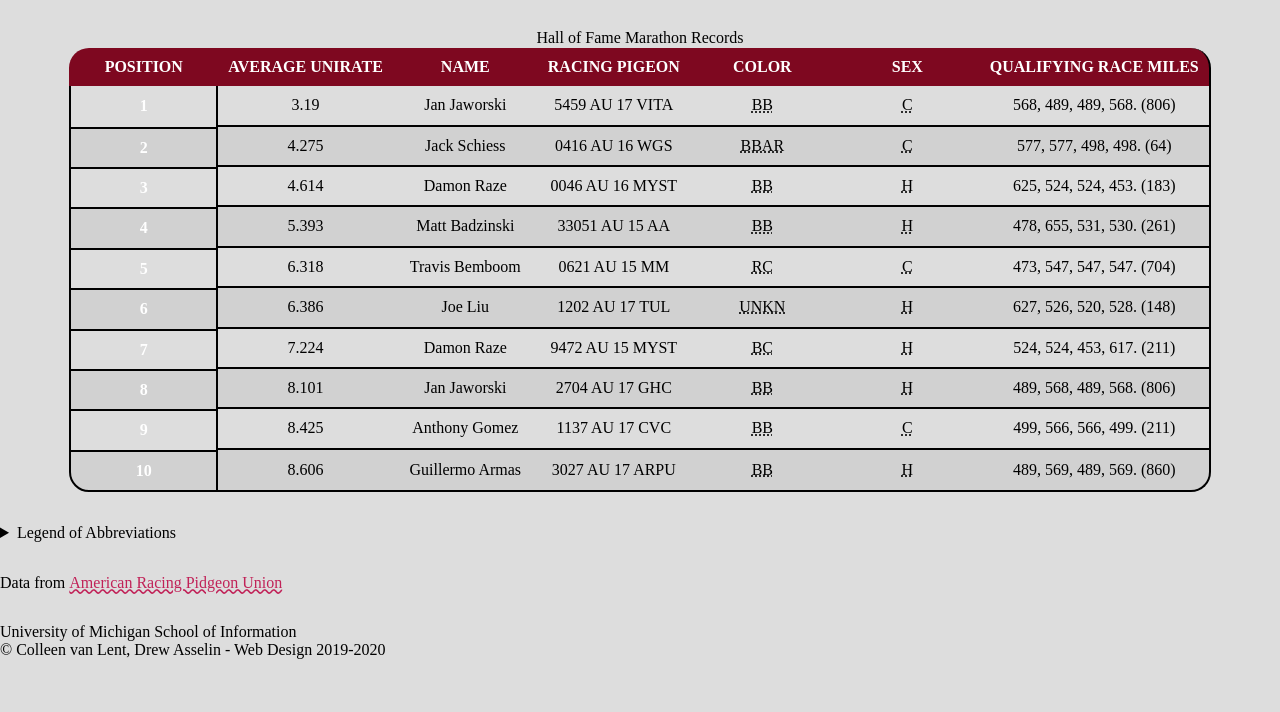
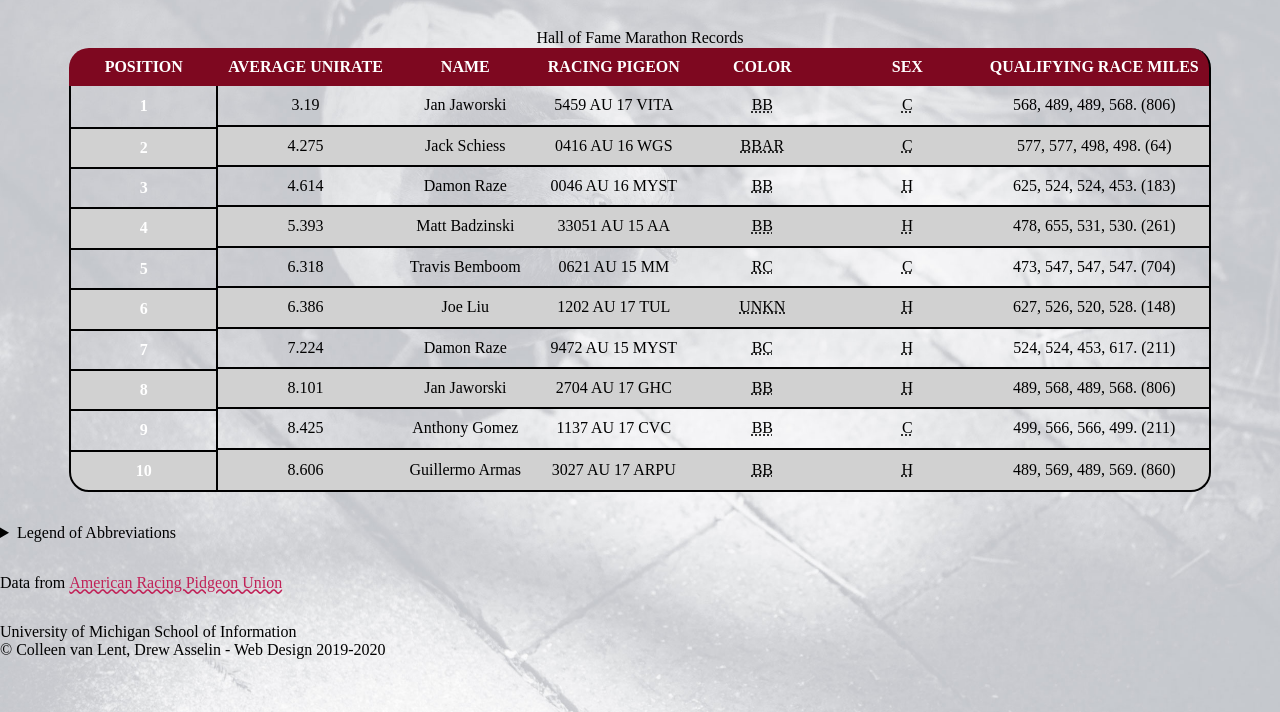
Before and after one commit to joslynvince/wk3, a plain HTML site: page birds/index.html in a window 1280 px wide. Shown: the part 88-800 px from the top of the page. Drawn offline with nearby package versions, Linux system fonts and the light colour scheme; the site is published under a folder, as on GitHub Pages, so addresses that start at the root find nothing.

Commit message:
Update style.css

```diff
--- a/birds/css/style.css
+++ b/birds/css/style.css
@@ -22,7 +22,7 @@ h1 {
 
 body {
     background-color: #DDDDDD;
-    background-image: url('/images/pigeon-background.jpg');
+    background-image: url('../images/pigeon-background.jpg');
     background-repeat: no-repeat;
     background-position: center;
     background-size: cover;
```
